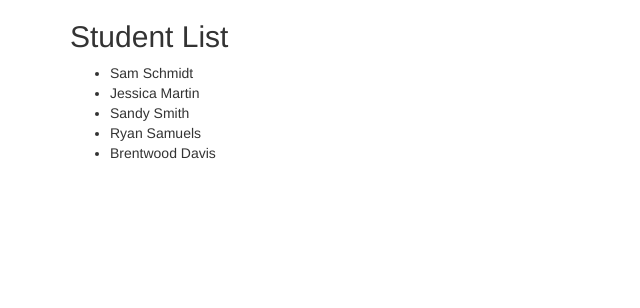
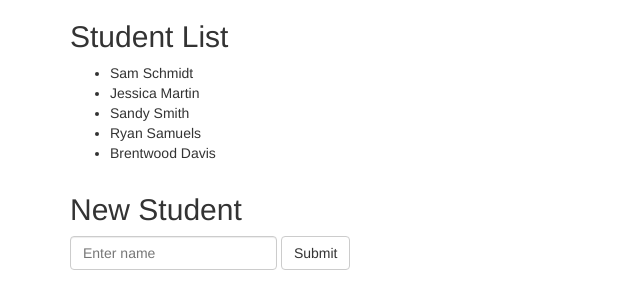
Before and after one commit to macmm/angular_rails, a plain HTML site: page index.html in a window 1280 px wide. Shown: the whole page, without its empty margins (0-640 px from the left). Drawn offline with Linux system fonts and the light colour scheme.

Commit message:
add form for new student

```diff
--- a/index.html
+++ b/index.html
@@ -18,6 +18,15 @@
           </li>
         </ul>
       </div>
+      <div class="col-md-4">
+        <h2>New Student</h2>
+        <form ng-submit="addStudent()" class="form-inline" role="form">
+          <div class="form-group">
+            <input type="text" ng-model="studentName" class="form-control" id="student-name" placeholder="Enter name">
+          </div>
+          <button type="submit" class="btn btn-default">Submit</button>
+        </form>
+      </div>
     </div>
   </div>
 </body>
```
